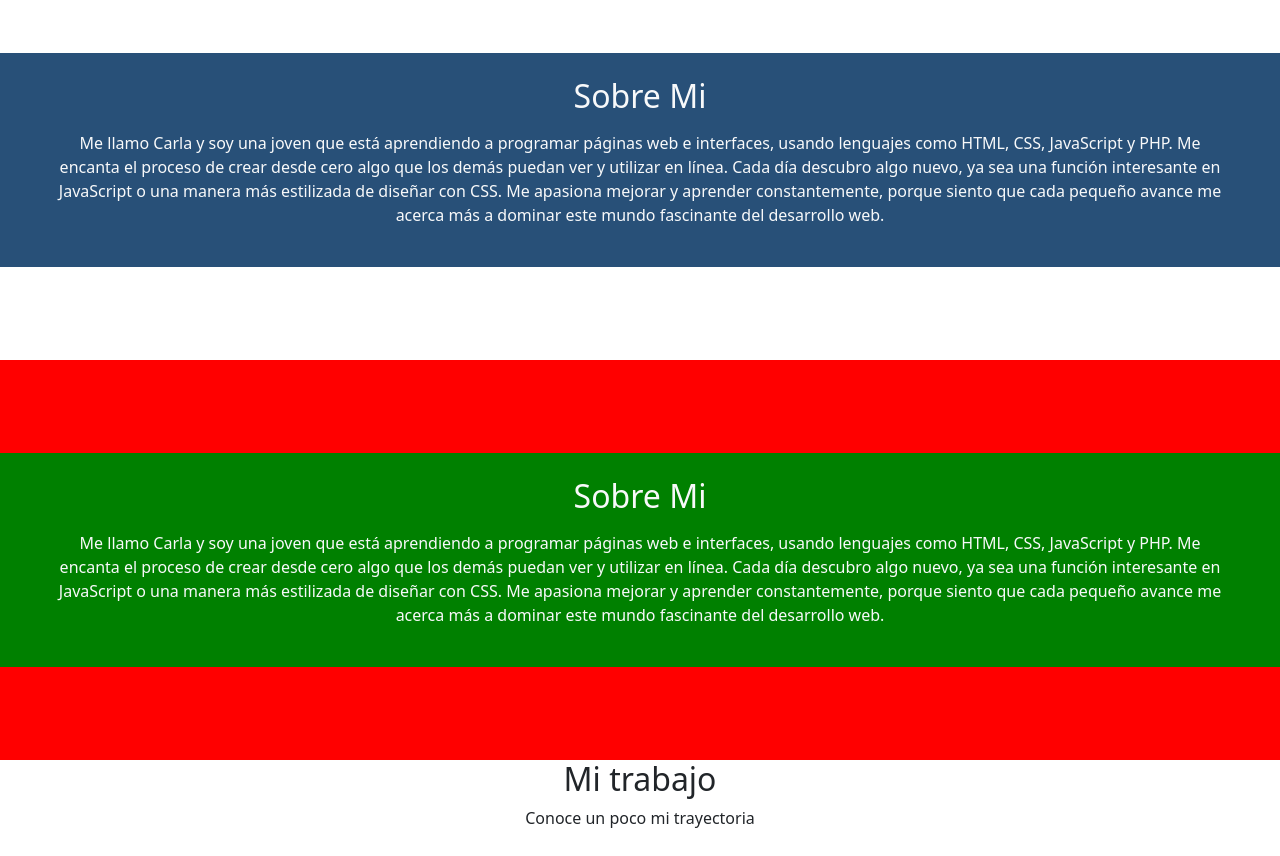
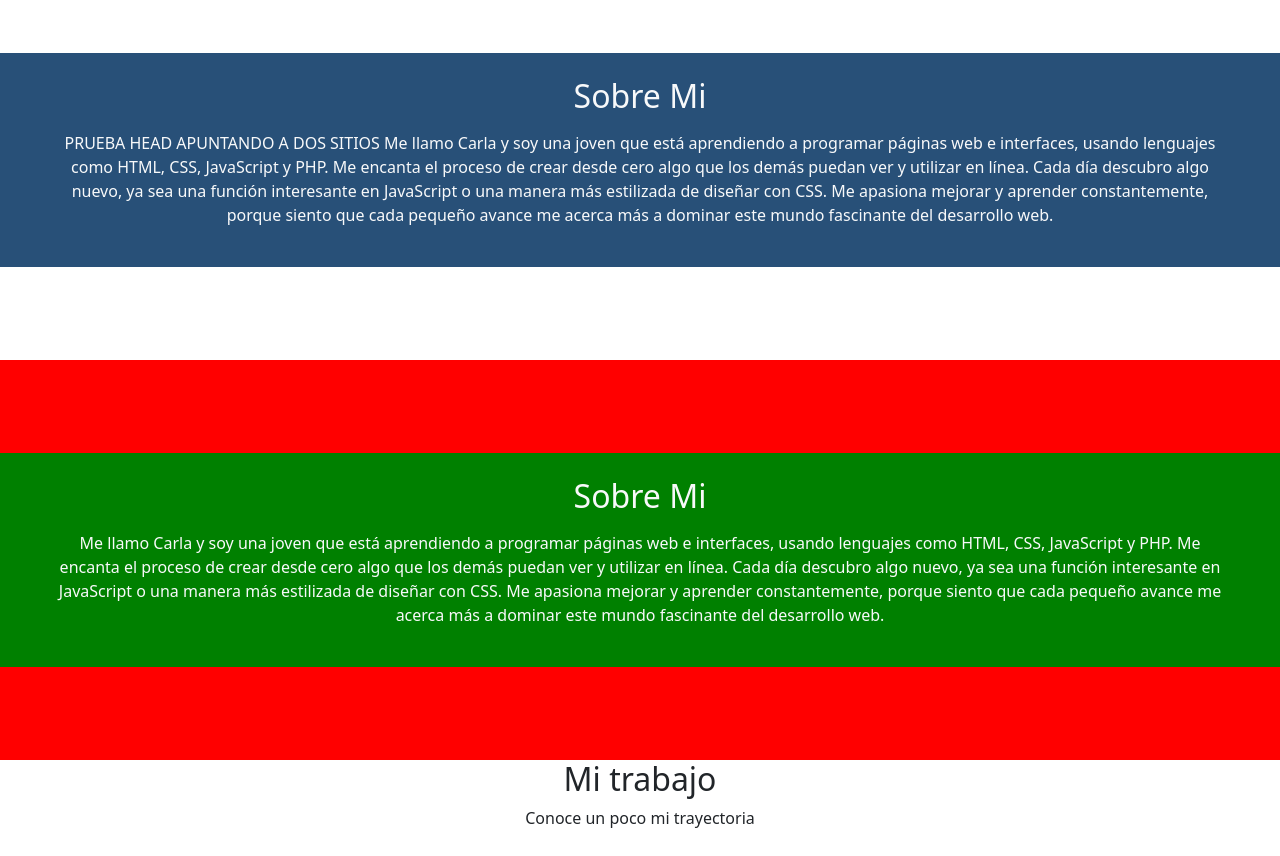
Before and after one commit to ijijonfp/proyecto-daw, a plain HTML site: page index.html in a window 1280 px wide. Shown: the part 840-1696 px from the top of the page. Drawn offline with nearby package versions, Linux system fonts and the light colour scheme.

Commit message:
prueba de head apuntando a dos sitios

```diff
--- a/index.html
+++ b/index.html
@@ -67,7 +67,7 @@
             <br>
             <h2>Sobre Mi</h2>
             <p class="mx-5 mt-3 text-center w-40">
-                Me llamo Carla y soy una joven que está aprendiendo a programar páginas web e interfaces, usando lenguajes como HTML, CSS, JavaScript y PHP.
+                PRUEBA HEAD APUNTANDO A DOS SITIOS Me llamo Carla y soy una joven que está aprendiendo a programar páginas web e interfaces, usando lenguajes como HTML, CSS, JavaScript y PHP.
                 Me encanta el proceso de crear desde cero algo que los demás puedan ver y utilizar en línea.
                 Cada día descubro algo nuevo, ya sea una función interesante en JavaScript o una manera más estilizada de diseñar con CSS.
                 Me apasiona mejorar y aprender constantemente, porque siento que cada pequeño avance me acerca más a dominar este mundo fascinante del desarrollo web.
```
